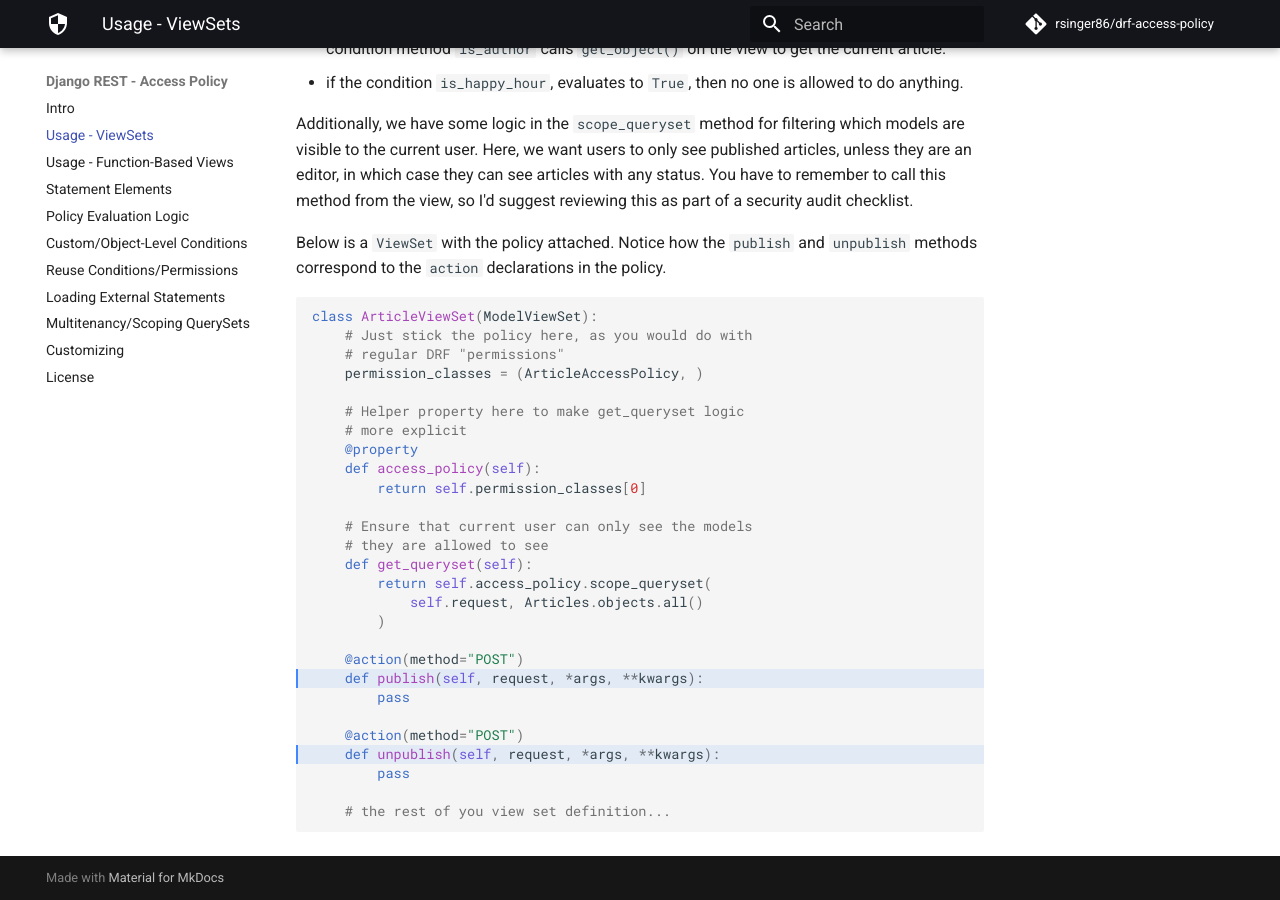
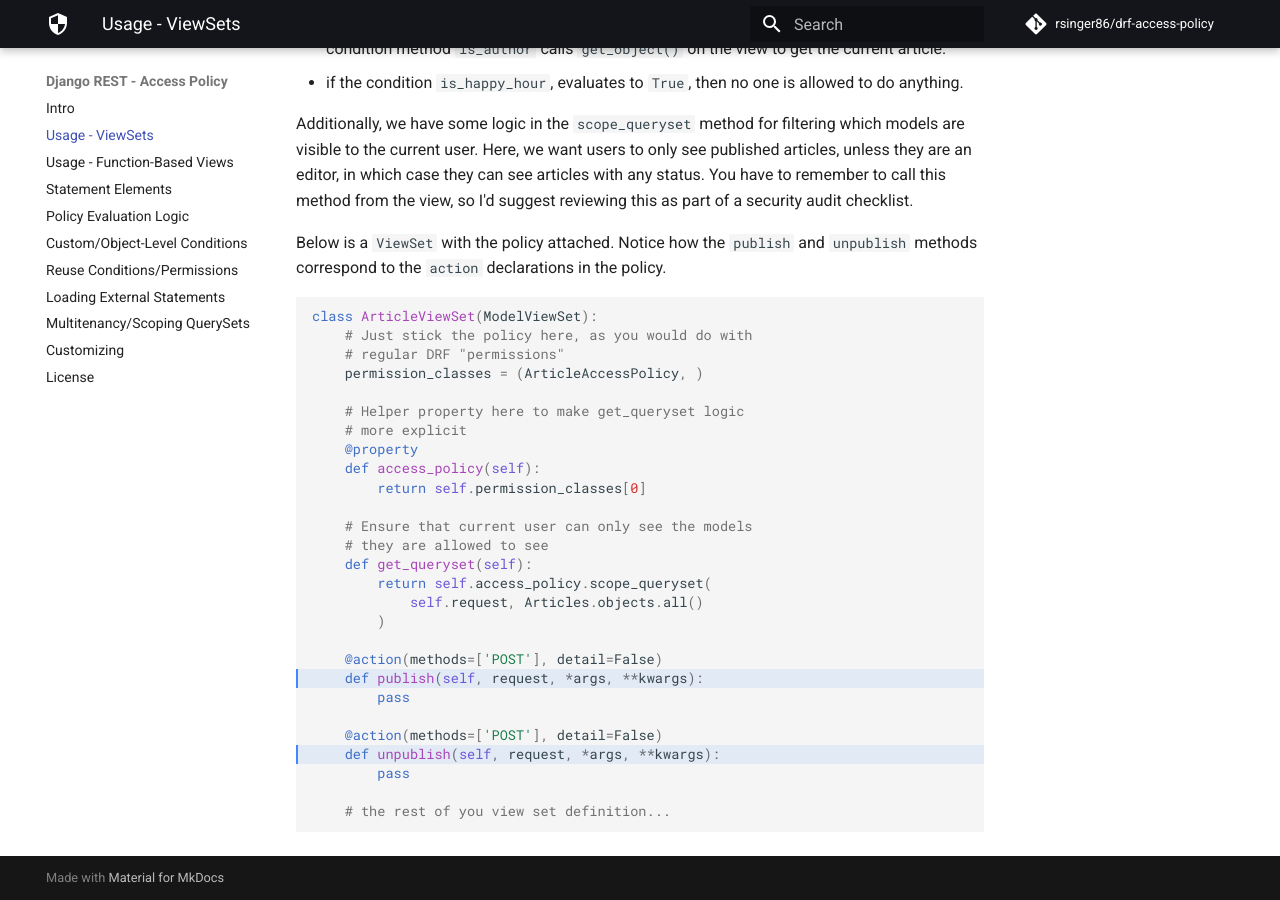
Before and after one commit to rsinger86/drf-access-policy, an MkDocs documentation site: the page built from docs/usage/view_set_usage.md, in a window 1280 px wide and 900 px high, scrolled down 1353 px. Built offline with MkDocs 1.6.1 and Material for MkDocs 9.7.7, drawn with Linux system fonts in a browser that asks for light colours; comment, search, counter and statistics services are not loaded.

Commit message:
fix failed-example in viewset-usage

```diff
--- a/docs/usage/view_set_usage.md
+++ b/docs/usage/view_set_usage.md
@@ -82,11 +82,11 @@ class ArticleViewSet(ModelViewSet):
             self.request, Articles.objects.all()
         )
 
-    @action(method="POST")
+    @action(methods=['POST'], detail=False)
     def publish(self, request, *args, **kwargs):
         pass
 
-    @action(method="POST")
+    @action(methods=['POST'], detail=False)
     def unpublish(self, request, *args, **kwargs):
         pass
 
```
